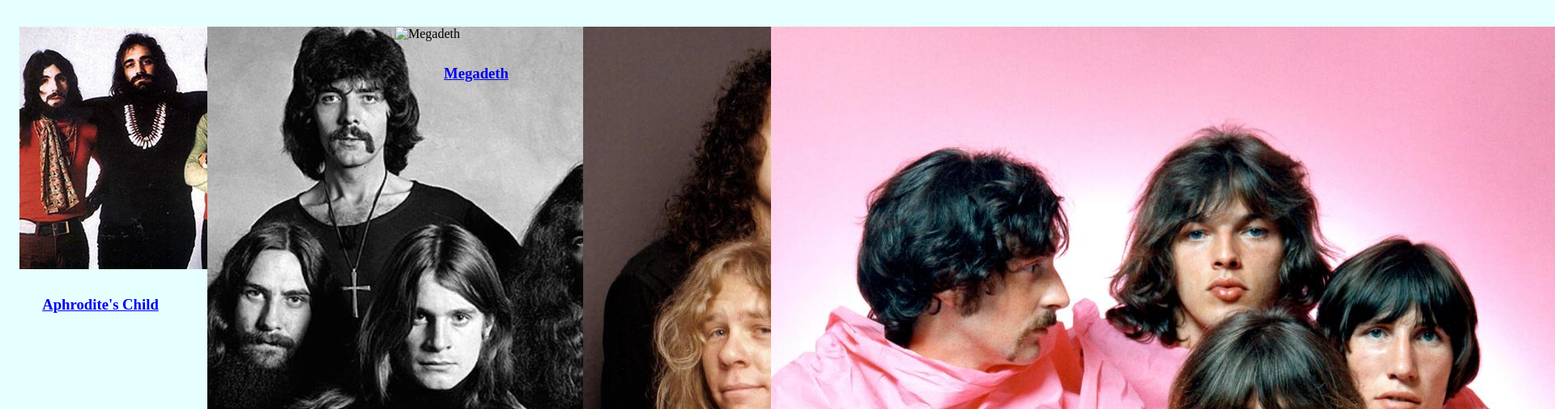
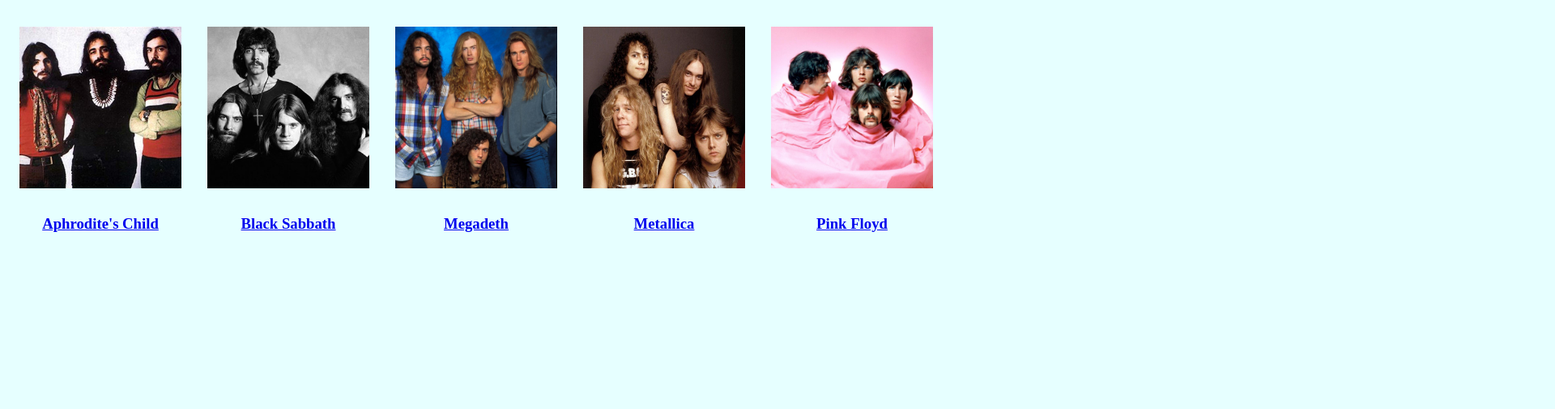
Before and after one commit to eun-younglee/mysite.github.io, a plain HTML site: page index.html in a window 1280 px wide. Shown: the part 110-616 px from the top of the page at 81% size, 1920 px wide, since content can reach past the window. Drawn offline with Linux system fonts and the light colour scheme.

Commit message:
Update index.html

```diff
--- a/index.html
+++ b/index.html
@@ -39,7 +39,7 @@ div.link {
 
   <div class="artist">
     <div class="photo">
-      <img src="Pictures/achild_1.jpg" alt="Aphrodite's Child">
+      <img src="Pictures/achild_1.jpg" alt="Aphrodite's Child" height="200" width="200">
     </div>
     <div class="link">
       <h3><a href="Artists/aphrodite.html" title="Aphrodite's Child">Aphrodite's Child</a></h3>
@@ -48,7 +48,7 @@ div.link {
 
   <div class="artist">
     <div class="photo">
-      <img src="Pictures/Black-Sabbath-Warner-588x588.jpg" alt="Black Sabbath">
+      <img src="Pictures/Black-Sabbath-Warner-588x588.jpg" alt="Black Sabbath" height="200" width="200">
     </div>
     <div class="link">
       <h3><a href="Artists/blacksabbath.html" title="Black Sabbath">Black Sabbath</a></h3>
@@ -57,7 +57,7 @@ div.link {
 
   <div class="artist">
     <div class="photo">
-      <img src="megadeth-1_v1000.jpg" alt="Megadeth">
+      <img src="Pictures/megadeth-1_v1000.jpg" alt="Megadeth" height="200" width="200">
     </div>
     <div class="link">
       <h3><a href="Artists/megadeth.html" title="Megadeth">Megadeth</a></h3>
@@ -66,7 +66,7 @@ div.link {
 
   <div class="artist">
     <div class="photo">
-      <img src="Pictures/ki0zhwvnrftz.jpg" alt="Metallica">
+      <img src="Pictures/ki0zhwvnrftz.jpg" alt="Metallica" height="200" width="200">
     </div>
     <div class="link">
       <h3><a href="Artists/metallica.html" title="Metallica">Metallica</a></h3>
@@ -75,7 +75,7 @@ div.link {
 
   <div class="artist">
     <div class="photo">
-      <img src="Pictures/pinkfloyd-1_v1000.jpg" alt="Pink Floyd"">
+      <img src="Pictures/pinkfloyd-1_v1000.jpg" alt="Pink Floyd" height="200" width="200">
     </div>
     <div class="link">
       <h3><a href="Artists/pinkfloyd.html" title="Pink Floyd">Pink Floyd</a></h3>
```
